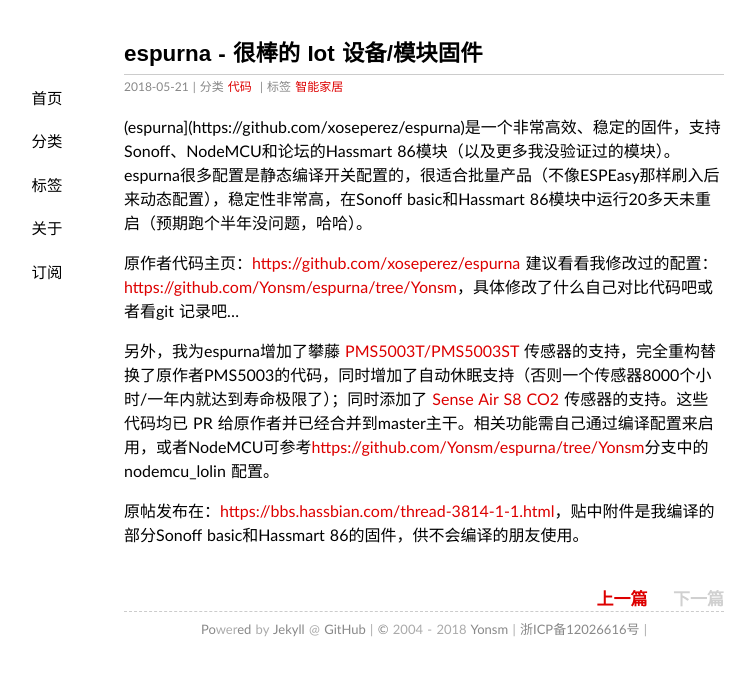
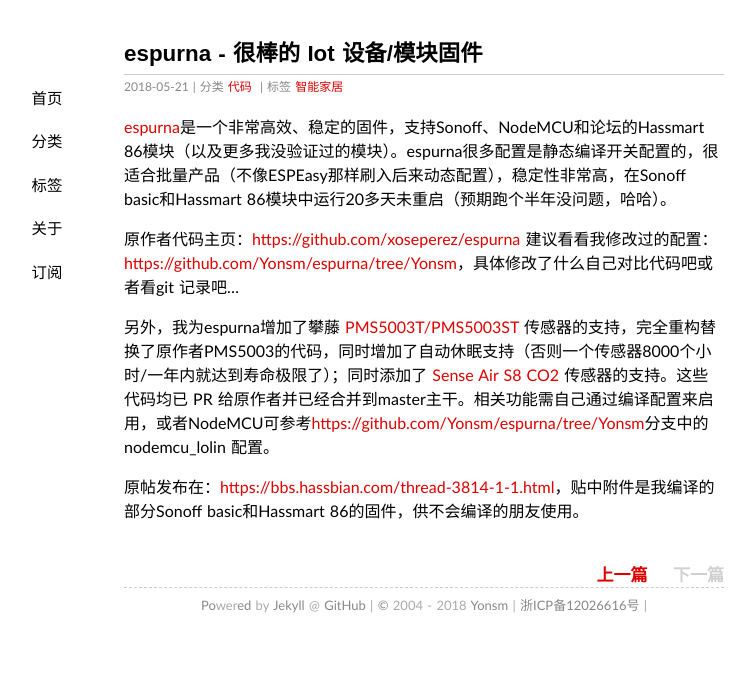
Before and after one commit to Yonsm/Yonsm.github.io, a Jekyll site: the page built from _posts/2018-05-21-espurna.md, in a window 1280 px wide. Shown: the top 676 px of the page, without its empty margins (216-971 px from the left). Built offline with Jekyll 4.4.1, drawn with Linux system fonts in a browser that asks for light colours; comment, search, counter and statistics services are not loaded.

Commit message:
Update 2018-05-21-espurna.md

```diff
--- a/_posts/2018-05-21-espurna.md
+++ b/_posts/2018-05-21-espurna.md
@@ -6,7 +6,7 @@ categories: 代码
 tags: 智能家居
 ---
 
-(espurna](https://github.com/xoseperez/espurna)是一个非常高效、稳定的固件，支持Sonoff、NodeMCU和论坛的Hassmart 86模块（以及更多我没验证过的模块）。espurna很多配置是静态编译开关配置的，很适合批量产品（不像ESPEasy那样刷入后来动态配置），稳定性非常高，在Sonoff basic和Hassmart 86模块中运行20多天未重启（预期跑个半年没问题，哈哈）。
+[espurna](https://github.com/xoseperez/espurna)是一个非常高效、稳定的固件，支持Sonoff、NodeMCU和论坛的Hassmart 86模块（以及更多我没验证过的模块）。espurna很多配置是静态编译开关配置的，很适合批量产品（不像ESPEasy那样刷入后来动态配置），稳定性非常高，在Sonoff basic和Hassmart 86模块中运行20多天未重启（预期跑个半年没问题，哈哈）。
 
 原作者代码主页：[https://github.com/xoseperez/espurna](https://github.com/xoseperez/espurna)
 建议看看我修改过的配置：[https://github.com/Yonsm/espurna/tree/Yonsm](https://github.com/Yonsm/espurna/tree/Yonsm)，具体修改了什么自己对比代码吧或者看git 记录吧...
```
